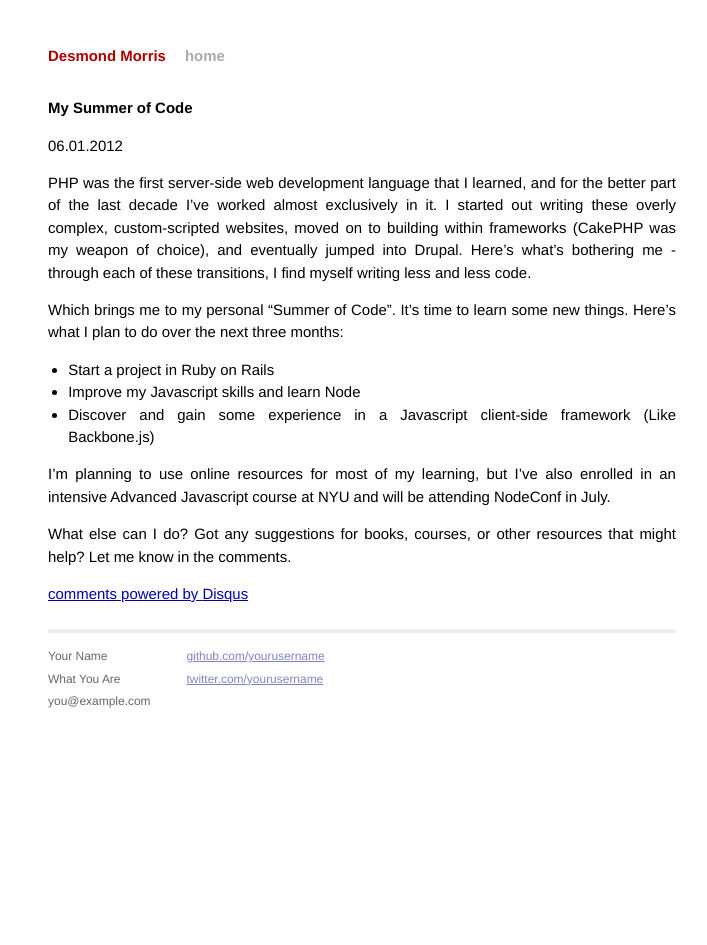
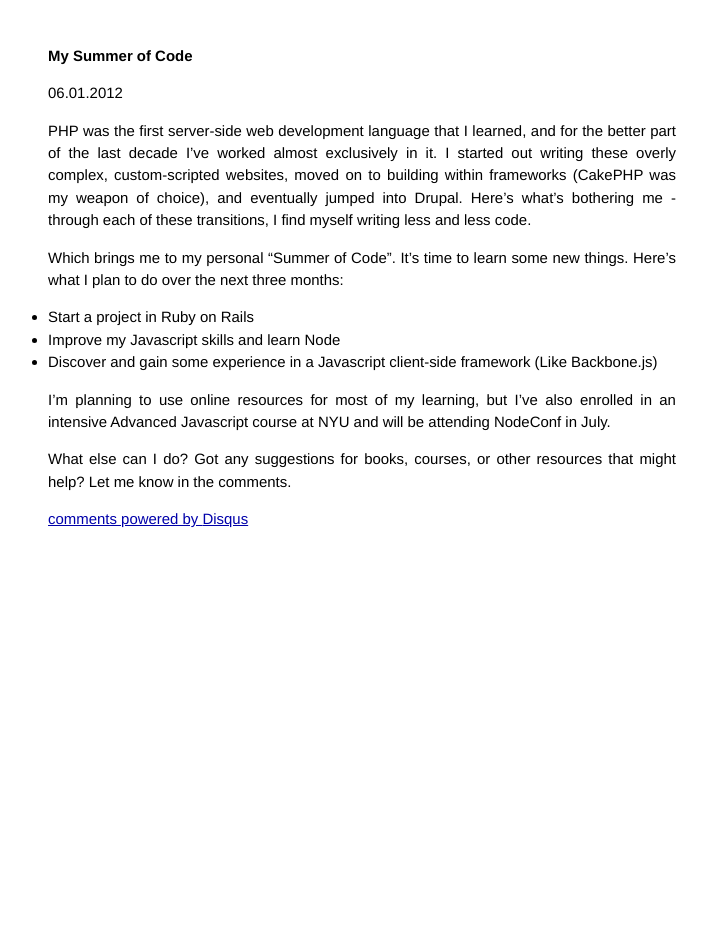
Before and after one commit to desmondmorris/desmondmorris.com, a Jekyll site: the page built from _posts/2012-06-01-blog-summer-of-code.md, in a window 1280 px wide. Shown: the whole page, without its empty margins (278-985 px from the left). Built offline with Jekyll 4.4.1, drawn with Linux system fonts in a browser that asks for light colours; Markdown is read by kramdown in place of the engine named in the settings; comment, search, counter and statistics services are not loaded.

Commit message:
Updates default markup

```diff
--- a/_layouts/default.html
+++ b/_layouts/default.html
@@ -14,31 +14,10 @@
 
   </head>
   <body>
-
     <div class="site">
-          <div class="header">
-            <h1 class="title"><a href="/">{{ site.name }}</a></h1>
-            <a class="extra" href="/">home</a>
-          </div>
-
+      <div role="main">
         {{ content }}
-
-          <div class="footer">
-            <div class="contact">
-              <p>
-                Your Name<br />
-                What You Are<br />
-                you@example.com
-              </p>
-            </div>
-            <div class="contact">
-              <p>
-                <a href="https://github.com/yourusername">github.com/yourusername</a><br />
-                <a href="https://twitter.com/yourusername">twitter.com/yourusername</a><br />
-              </p>
       </div>
     </div>
-        </div>
-
   </body>
 </html>
--- a/_layouts/post.html
+++ b/_layouts/post.html
@@ -8,10 +8,11 @@ layout: default
     <time datetime="{{ page.date }}">{{ page.date | date: "%m.%d.%Y" }}</time>
   </header>
 
-  <div class="post">
+  <div class="entry">
     {{ content }}
   </div>
 
-  {% include disqus.html disqus_identifier=page.disqus_identifier %}
-
+  <section id="comments">
+    {% include disqus.html disqus_identifier=page.disqus_identifier %}
+  </section>
 </article>
```
Also changed, not shown: index.html (+12 -2 lines). Lines whose indentation alone changed are shown as unchanged.
